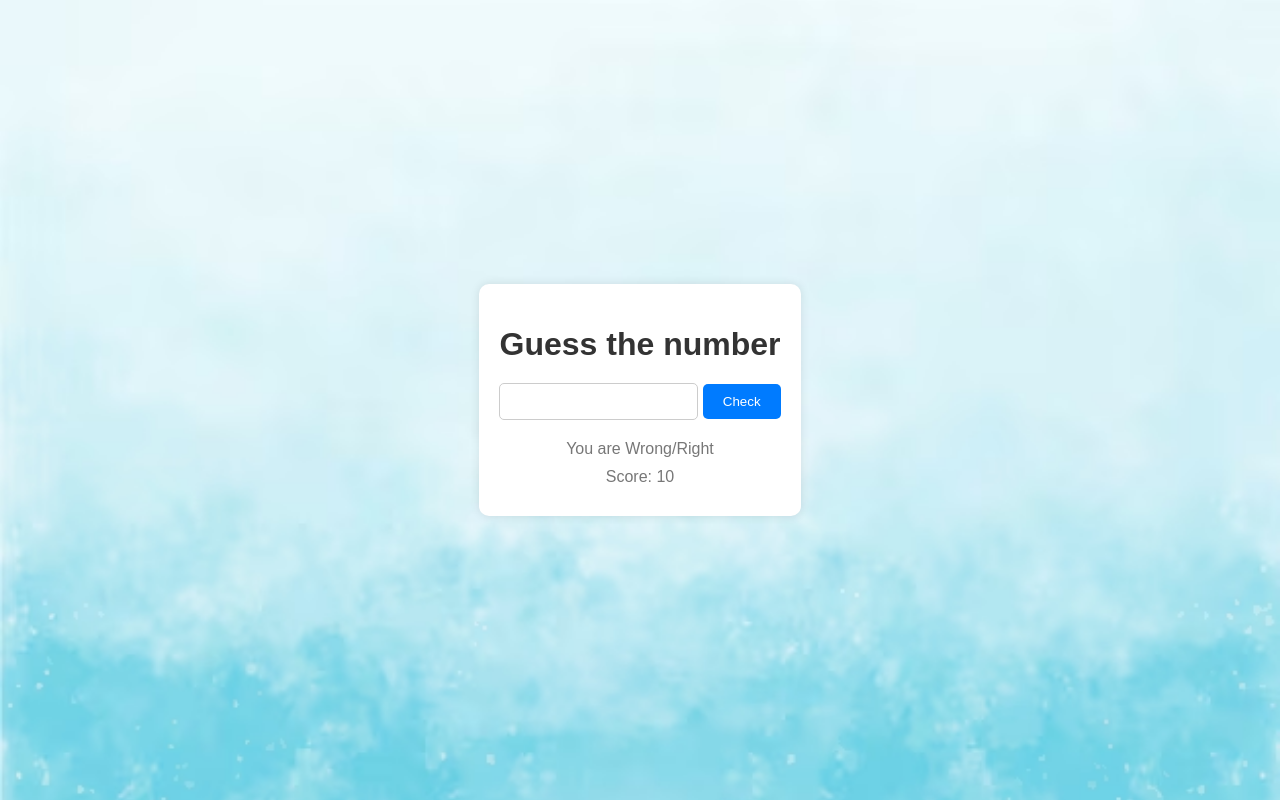
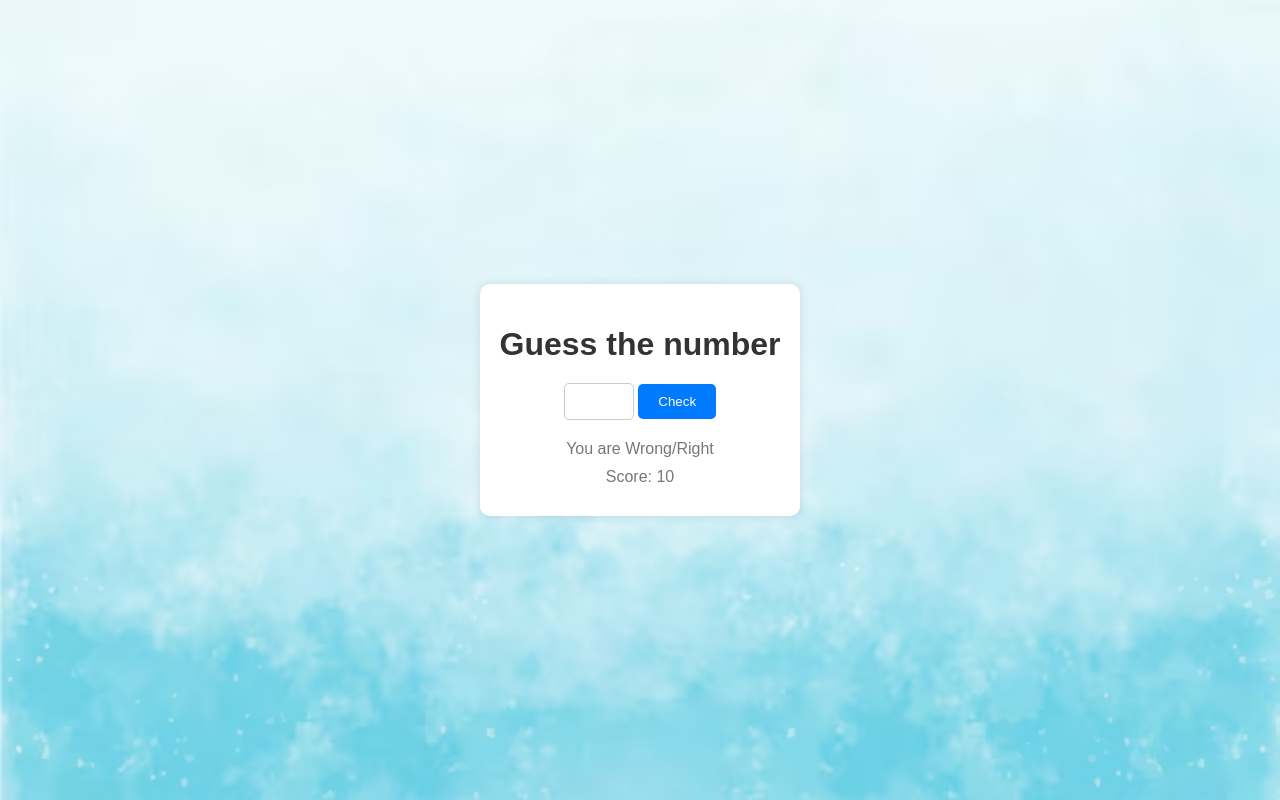
Before and after one commit to Monigasri/Guess-no, a plain HTML site: page index.html in a window 1280 px wide. Drawn offline with Linux system fonts and the light colour scheme.

Commit message:
Update index.html

```diff
--- a/index.html
+++ b/index.html
@@ -9,7 +9,7 @@
             font-family: Arial, sans-serif;
             background-image: url(background\ guess\ no.avif);
             background-repeat: no-repeat;
-            background-position: relative;
+            background-position: center;
             background-size: cover;
             margin: 0;
             padding: 0;
@@ -29,7 +29,6 @@
 
         h1 {
             color: #333;
-            text-align: center;
             margin-bottom: 20px;
         }
 
@@ -58,12 +57,10 @@
             color: #777;
         }
     </style>
-
     <script>
-        //selecting input box, paragraph
         var guessnumber, result, score, randomNumber, tscore;
 
-        window.onload = function() {
+        window.onload = function () {
             guessnumber = document.getElementById("guessnumber");
             result = document.getElementById("result");
             score = document.getElementById("score");
@@ -74,13 +71,12 @@
         function check() {
             var enterednumber = parseInt(guessnumber.value);
             if (randomNumber === enterednumber) {
-                console.log("Right");
                 result.textContent = "Right";
                 alert("YOU WON...");
             } else {
                 tscore = tscore - 1;
+                result.textContent = "Wrong";
                 score.textContent = "Score: " + tscore;
-                result.textContent = "Wrong";
             }
         }
     </script>
@@ -88,8 +84,10 @@
 <body>
     <div id="container">
         <h1>Guess the number</h1>
-        <input id="guessnumber">
-        <button onclick="check()">Check</button>
+        <form onsubmit="check(); return false;">
+            <input id="guessnumber" type="number" min="1" max="10" required>
+            <button type="submit">Check</button>
+        </form>
         <p id="result">You are Wrong/Right</p>
         <p id="score">Score: 10</p>
     </div>
```
